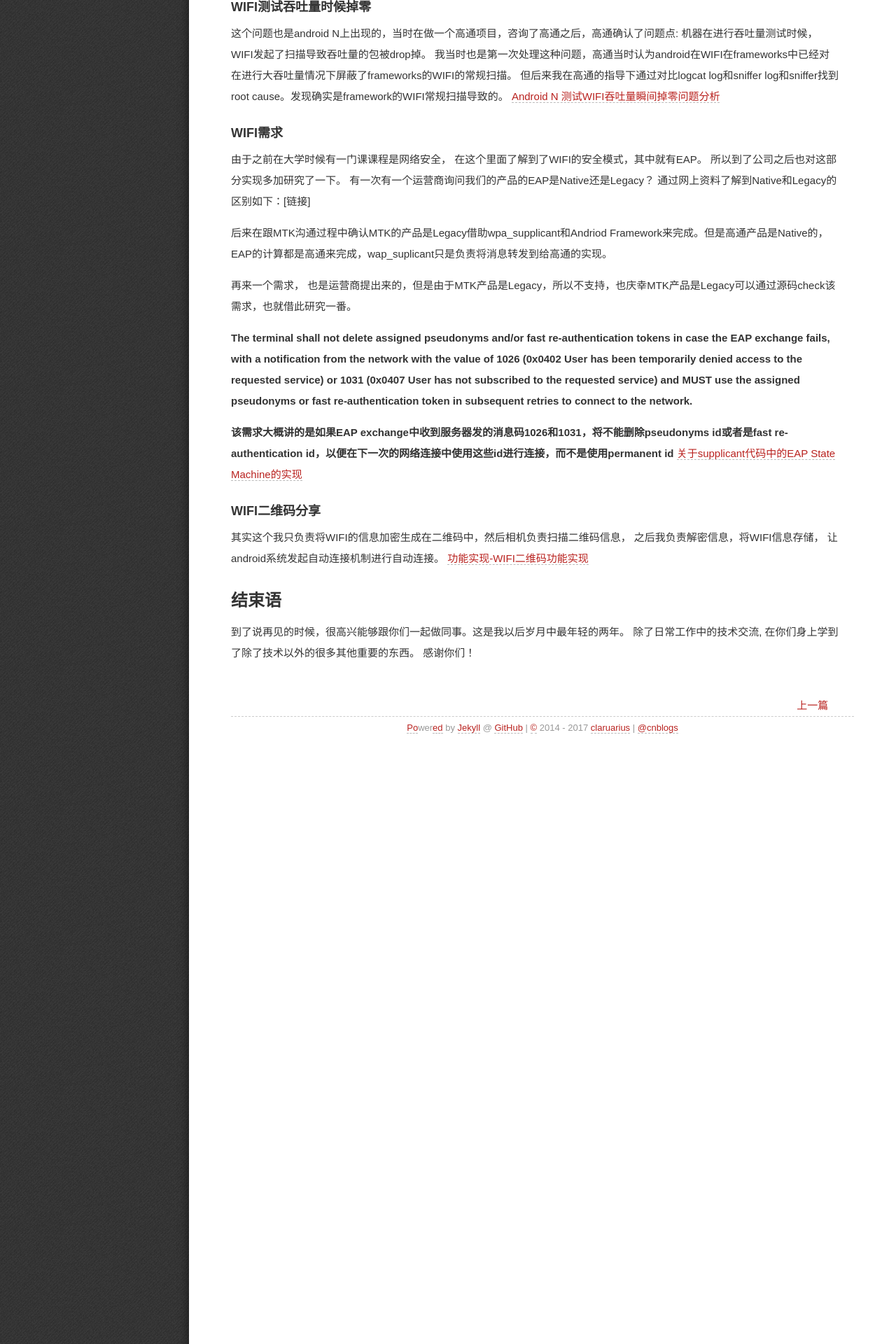
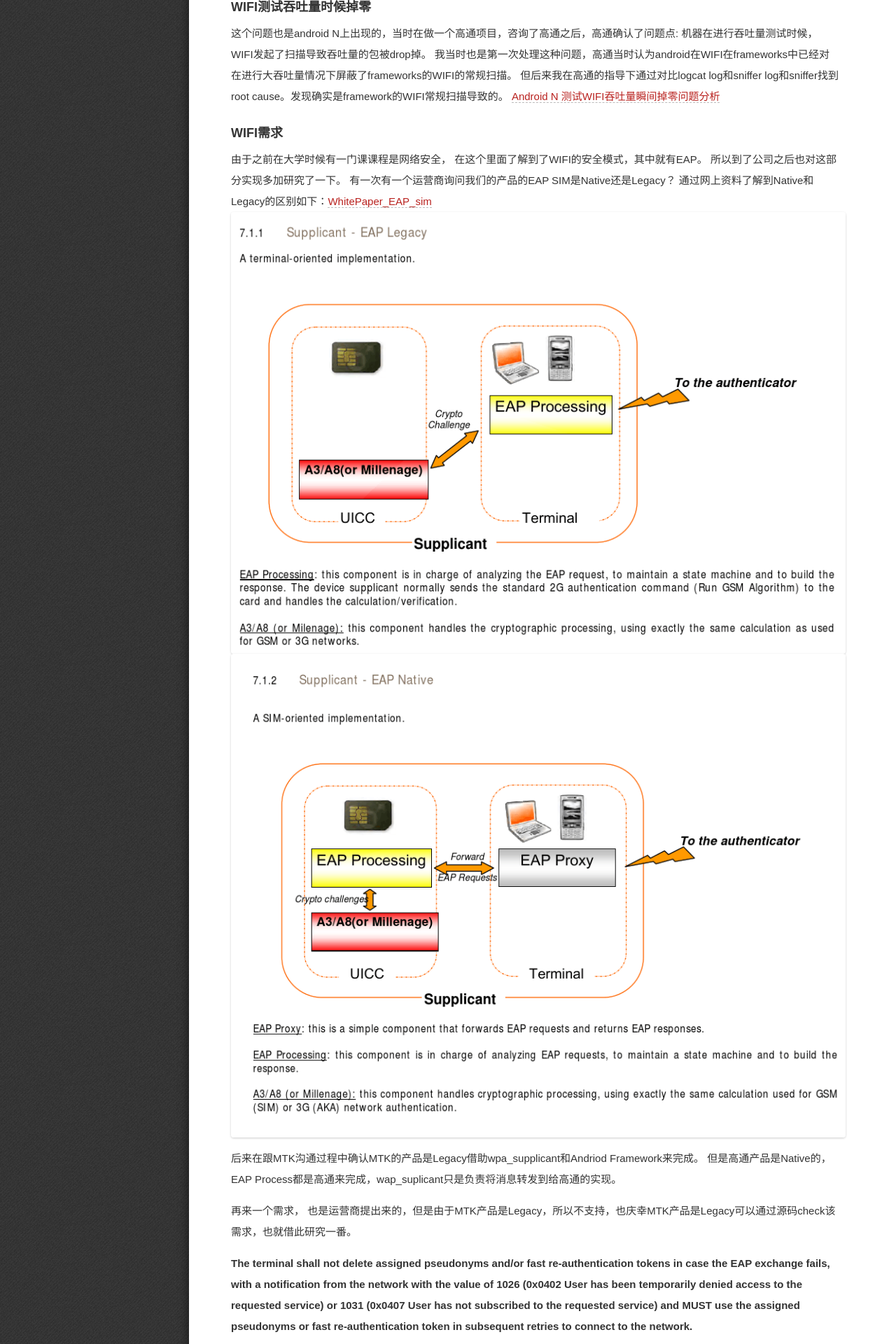
Before and after one commit to Claruarius/blog, a Jekyll site: the page built from _posts/2017-11-04-我在TCL的这两年.md, in a window 1280 px wide. Shown: the part 1578-3498 px from the top of the page at 70% size. Built offline with Jekyll 4.4.1, drawn with Linux system fonts in a browser that asks for light colours; some web fonts are replaced.

Commit message:
modify article

```diff
--- a/_posts/2017-11-04-我在TCL的这两年.md
+++ b/_posts/2017-11-04-我在TCL的这两年.md
@@ -46,10 +46,12 @@ android状态机还有继承关系，是Google设计的，这种设计简直巧
 ### **WIFI需求**
 
 由于之前在大学时候有一门课课程是网络安全， 在这个里面了解到了WIFI的安全模式，其中就有EAP。 所以到了公司之后也对这部分实现多加研究了一下。
-有一次有一个运营商询问我们的产品的EAP是Native还是Legacy？ 通过网上资料了解到Native和Legacy的区别如下：[链接]
+有一次有一个运营商询问我们的产品的EAP SIM是Native还是Legacy？ 通过网上资料了解到Native和Legacy的区别如下：[WhitePaper_EAP_sim](https://wenku.baidu.com/view/581231ff04a1b0717ed5dd05.html)
+![](/blog/assets/default/job-tcl-3.png)
+![](/blog/assets/default/job-tcl-4.png)
 
-后来在跟MTK沟通过程中确认MTK的产品是Legacy借助wpa_supplicant和Andriod Framework来完成。但是高通产品是Native的，
-EAP的计算都是高通来完成，wap_suplicant只是负责将消息转发到给高通的实现。
+后来在跟MTK沟通过程中确认MTK的产品是Legacy借助wpa_supplicant和Andriod Framework来完成。
+但是高通产品是Native的， EAP Process都是高通来完成，wap_suplicant只是负责将消息转发到给高通的实现。
 
 
 再来一个需求， 也是运营商提出来的，但是由于MTK产品是Legacy，所以不支持，也庆幸MTK产品是Legacy可以通过源码check该需求，也就借此研究一番。
```
Also changed, not shown: assets/default/job-tcl-3.png (added), assets/default/job-tcl-4.png (added).
